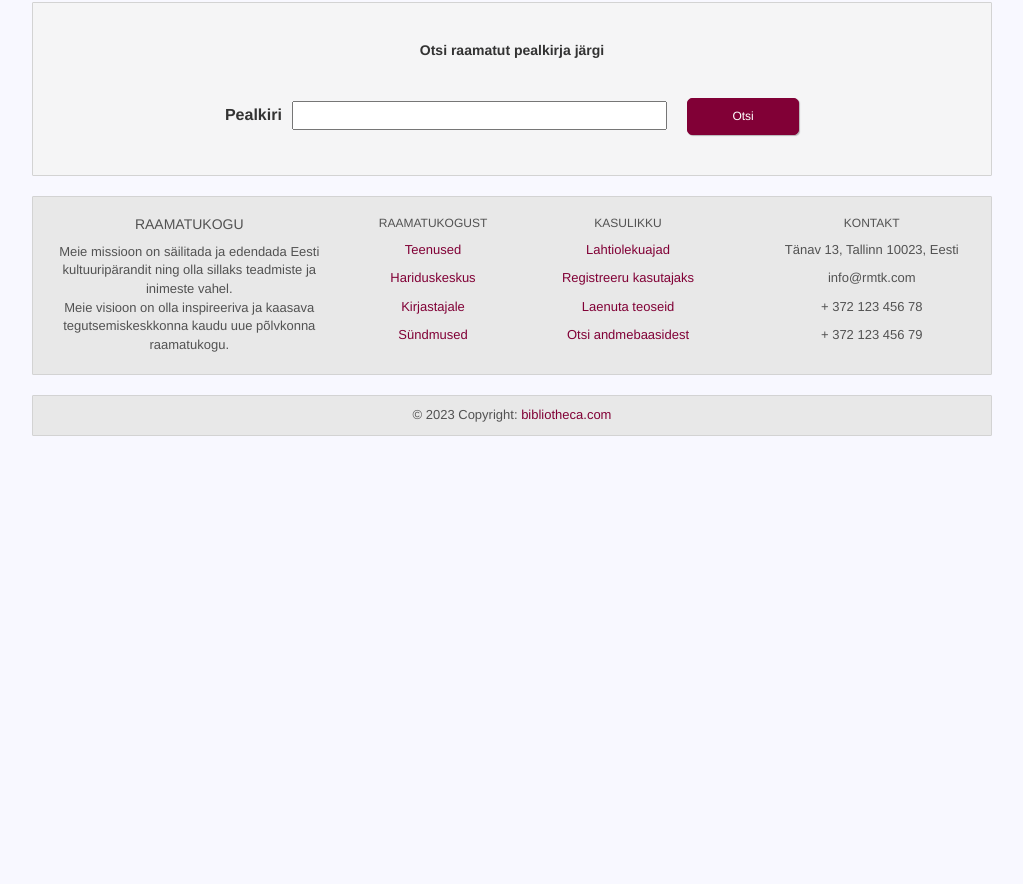
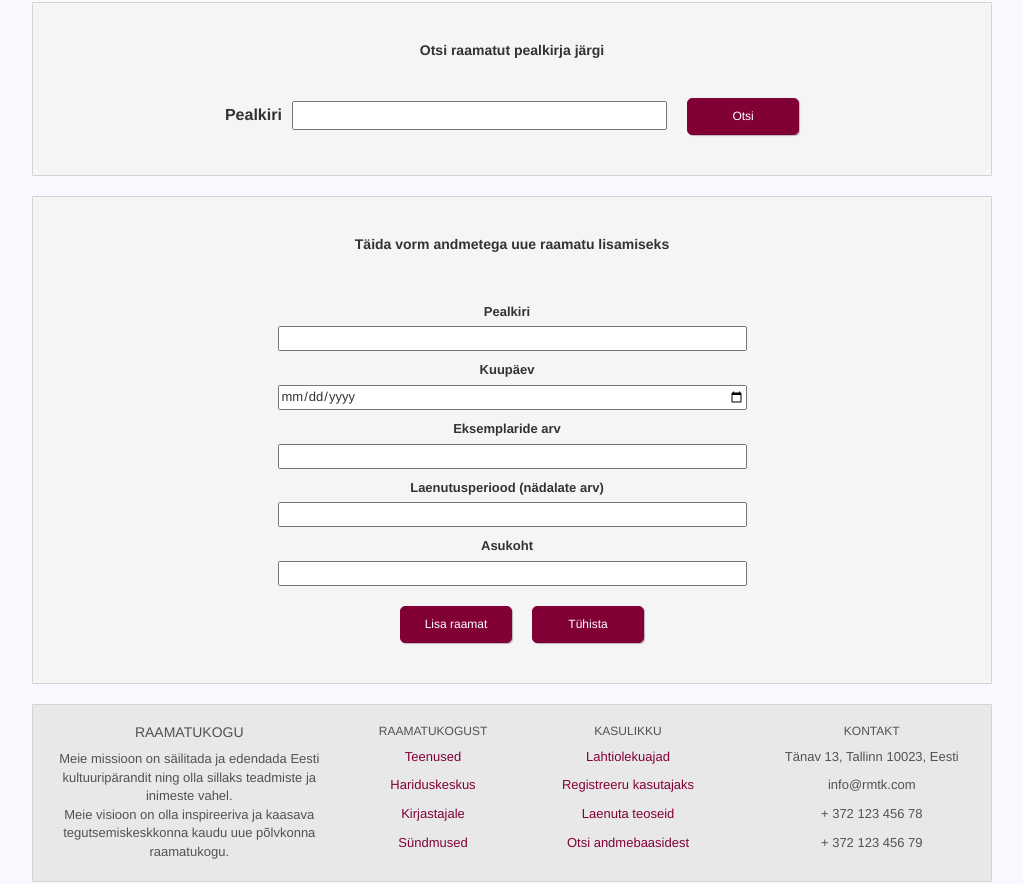
Before and after one commit to kvalge/bibliotheca-angular, an Angular app: page /books in a window 1280 px wide. Shown: the part 522-1406 px from the top of the page, without its empty margins (128-1151 px from the left). Before the commit the page ends 958 px from the top, so only its background shows below. Built offline with nearby package versions, Linux system fonts and the light colour scheme.

Commit message:
Created functionality to add new book.

```diff
--- a/src/app/app.module.ts
+++ b/src/app/app.module.ts
@@ -20,6 +20,7 @@ import {LibraryUserService} from "./shared/library-user.service";
 import {FormsModule, ReactiveFormsModule} from "@angular/forms";
 import { LibraryUserEditComponent } from './library-user/library-user-edit/library-user-edit.component';
 import { BookItemComponent } from './books/books/book-item/book-item.component';
+import { BookEditComponent } from './books/books/book-edit/book-edit.component';
 
 @NgModule({
   declarations: [
@@ -34,6 +35,7 @@ import { BookItemComponent } from './books/books/book-item/book-item.component';
     LibraryUserComponent,
     LibraryUserEditComponent,
     BookItemComponent,
+    BookEditComponent,
   ],
     imports: [
         BrowserModule,
--- /dev/null
+++ b/src/app/books/books/book-edit/book-edit.component.css
@@ -0,0 +1,41 @@
+h5 {
+  margin-top: 30px;
+  margin-bottom: 40px;
+  font-weight: bold;
+}
+
+.input-base {
+  margin-top: 30px;
+  margin-bottom: 30px;
+  text-align: center;
+}
+
+input {
+  display: block;
+  margin: auto;
+  width: 50%;
+  height: 25px;
+  font-size: 13px;
+}
+
+label {
+  margin-top: 10px;
+  margin-right: 10px;
+  font-size: 13px;
+}
+
+.alert {
+  color: red;
+  font-size: 12px;
+}
+
+button {
+  margin-top: 20px;
+  margin-left: 20px;
+}
+
+p {
+  margin-left: 27rem;
+  font-size: 13px;
+  font-weight: bold;
+}
--- /dev/null
+++ b/src/app/books/books/book-edit/book-edit.component.html
@@ -0,0 +1,36 @@
+<section>
+  <div class="input-base">
+    <h5>Täida vorm andmetega uue raamatu lisamiseks</h5>
+    <div>
+      <form [formGroup]="bookForm" (ngSubmit)="submitBook()">
+        <div>
+          <label for="name">Pealkiri</label>
+          <input type="text" id="name" formControlName="name">
+        </div>
+        <div>
+          <label for="acquisitionDate">Kuupäev</label>
+          <input type="date" id="acquisitionDate" formControlName="acquisitionDate" required>
+        </div>
+        <div>
+          <label for="copyQuantity">Eksemplaride arv</label>
+          <input type="number" id="copyQuantity" formControlName="copyQuantity" required min="1">
+        </div>
+        <div>
+          <label for="loanPeriod">Laenutusperiood (nädalate arv)</label>
+          <input type="number" id="loanPeriod" formControlName="loanPeriod">
+        </div>
+        <div>
+          <label for="location">Asukoht</label>
+          <input type="text" id="location" formControlName="location" required>
+        </div>
+        <span class="alert" *ngIf="bookForm.invalid && bookForm.touched">
+         Palun sisesta vajalikud andmed!
+       </span>
+        <div>
+          <button type="submit" [disabled]="!bookForm.valid">Lisa raamat</button>
+          <button type="button" (click)="onCancel()">Tühista</button>
+        </div>
+      </form>
+    </div>
+  </div>
+</section>
--- /dev/null
+++ b/src/app/books/books/book-edit/book-edit.component.ts
@@ -0,0 +1,38 @@
+import {Component, OnInit} from '@angular/core';
+import {FormControl, FormGroup, Validators} from "@angular/forms";
+import {BookModel} from "../../book.model";
+import {BookService} from "../../../shared/book.service";
+import {DataStorageService} from "../../../shared/data-storage.service";
+
+@Component({
+  selector: 'app-book-edit',
+  templateUrl: './book-edit.component.html',
+  styleUrls: ['./book-edit.component.css']
+})
+export class BookEditComponent implements OnInit {
+
+  bookForm: FormGroup;
+  book: BookModel;
+
+  constructor(private bookService: BookService, private dataStorageService: DataStorageService) {
+  }
+
+  ngOnInit(): void {
+    this.bookForm = new FormGroup({
+      name: new FormControl(null, Validators.required),
+      acquisitionDate: new FormControl(null, Validators.required),
+      copyQuantity: new FormControl(null, Validators.required),
+      loanPeriod: new FormControl(null),
+      location: new FormControl(null, Validators.required),
+    });
+  }
+
+  submitBook() {
+    this.dataStorageService.addNewBook(this.bookForm.value);
+    this.bookForm.reset();
+  }
+
+  onCancel() {
+    this.bookForm.reset();
+  }
+}
--- a/src/app/books/books/books.component.html
+++ b/src/app/books/books/books.component.html
@@ -1,2 +1,3 @@
 <app-book-list></app-book-list>
 <app-book-item></app-book-item>
+<app-book-edit></app-book-edit>
--- a/src/app/shared/book.service.ts
+++ b/src/app/shared/book.service.ts
@@ -21,6 +21,10 @@ export class BookService {
     return this.book;
   }
 
+  addBook(book: BookModel) {
+    this.books.push(book);
+  }
+
   findBookByName(bookName: any) {
     return this.books.find((b) => {
       return b.name === bookName;
--- a/src/app/shared/data-storage.service.ts
+++ b/src/app/shared/data-storage.service.ts
@@ -75,4 +75,11 @@ export class DataStorageService {
         this.bookService.setBook(book);
       })
   }
+
+  addNewBook(book: BookModel) {
+    this.http.post('http://localhost:8080/book/new', book)
+      .subscribe((response) => {
+        this.bookService.addBook(book);
+      });
+  }
 }
```
Also changed, not shown: src/app/books/books/book-item/book-item.component.html (indentation only), 1 other file (tests, documents, lock files or other folders).
